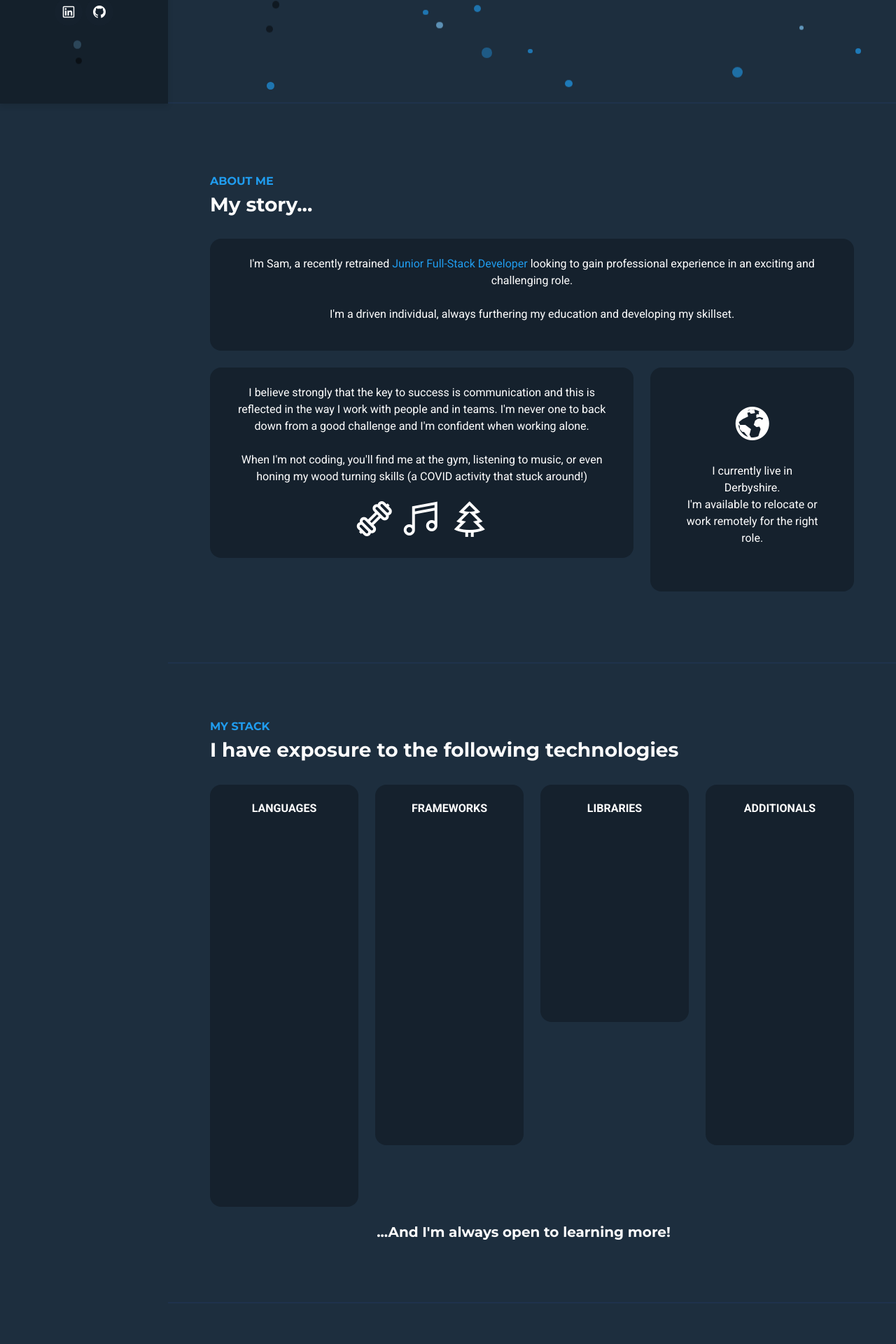
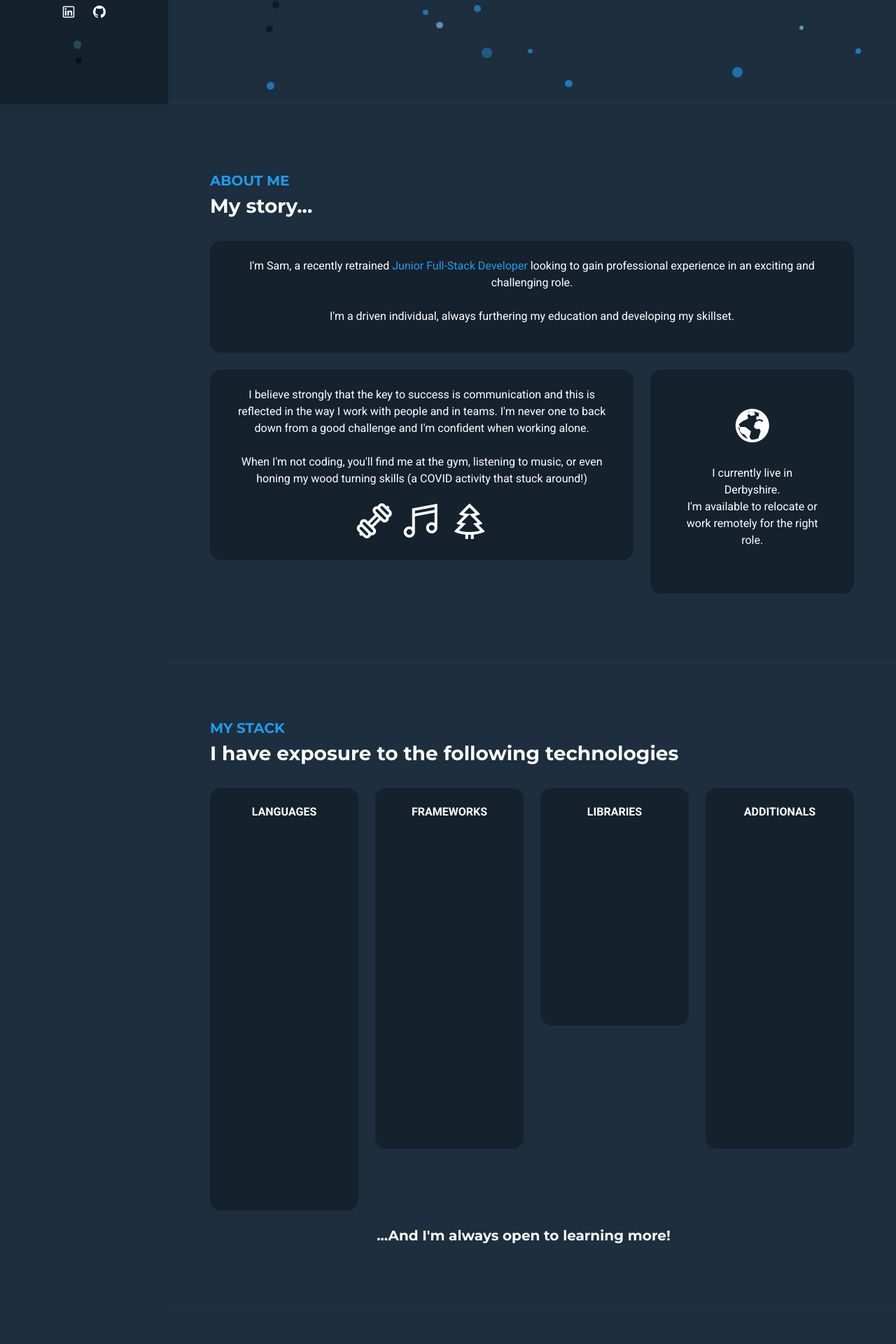
Before and after one commit to samuelLeGrice/Portfolio, a PHP site: page / in a window 1280 px wide. Shown: the part 652-2572 px from the top of the page at 70% size. Run offline with PHP 8.4, Linux system fonts and the light colour scheme; some web fonts are replaced.

Commit message:
Change heading tags from h6 to h5

```diff
--- a/assets/css/style.css
+++ b/assets/css/style.css
@@ -18,7 +18,7 @@
     font-family: var(--font-base);
 }
 
-h1, h2, h3, h5, h6 {
+h1, h2, h3, h5 {
     color: var(--color-heading);
     font-family: var(--font-heading);
     font-weight: 700;
@@ -270,7 +270,7 @@
 
 .modal-content {
     background-color: var(--color-base2);
-    color: var(--color-brand);
+    color: var (--color-brand);
 }
 
 .modal-header {
--- a/index.html
+++ b/index.html
@@ -115,7 +115,7 @@
 
                 <div class="row pb-4" data-aos="fade-up">
                     <div class="col-lg-10">
-                        <h6 class="text-brand">ABOUT ME</h6>
+                        <h5 class="text-brand">ABOUT ME</h5>
                         <h3>My story...</h1>
                     </div>
                 </div>
@@ -206,7 +206,7 @@
 
         <div class="row pb-4" data-aos="fade-up">
             <div class="col-lg-10">
-                <h6 class="text-brand">MY STACK</h6>
+                <h5 class="text-brand">MY STACK</h5>
                 <h3>I have exposure to the following technologies</h3>
             </div>
         </div>
@@ -325,7 +325,7 @@
 
                 <div class="row pb-4" data-aos="fade-up">
                     <div class="col-lg-8">
-                        <h6 class="text-brand">EDUCATION</h6>
+                        <h5 class="text-brand">EDUCATION</h5>
                         <h1>My Education & Experience</h1>
                     </div>
                 </div>
@@ -425,7 +425,7 @@
 
                 <div class="row pb-4" data-aos="fade-up">
                     <div class="col-lg-8">
-                        <h6 class="text-brand">PROJECTS</h6>
+                        <h5 class="text-brand">PROJECTS</h5>
                         <h1>My Recent Work</h1>
                     </div>
                 </div>
@@ -645,7 +645,7 @@
 
                 <div class="row justify-content-center text-center">
                     <div class="col-lg-8 pb-4" data-aos="fade-up">
-                        <h6 class="text-brand">CONTACT</h6>
+                        <h5 class="text-brand">CONTACT</h5>
                         <h1>Interested in working together? Let's talk</h1>
             </div>
 
```
